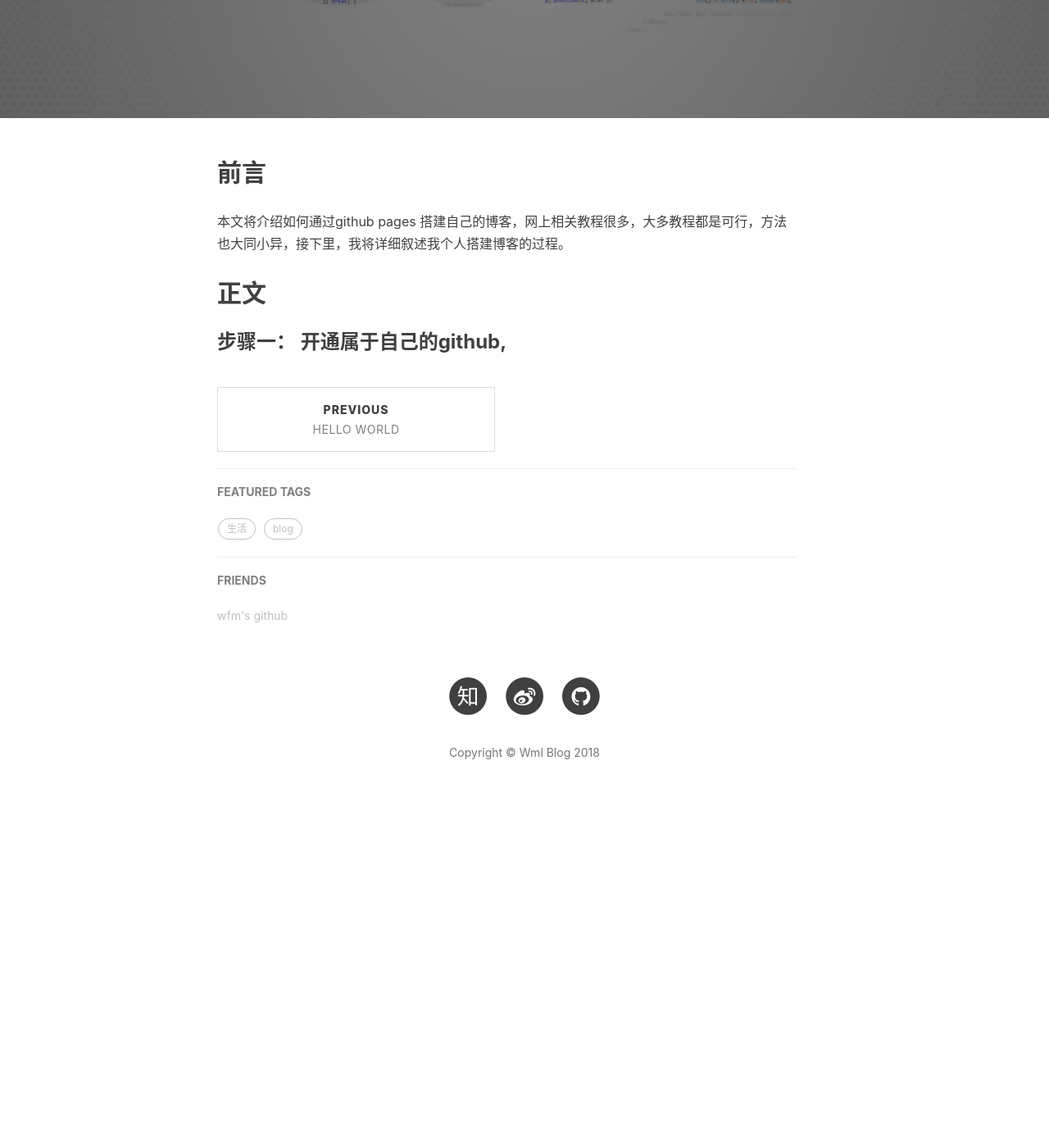
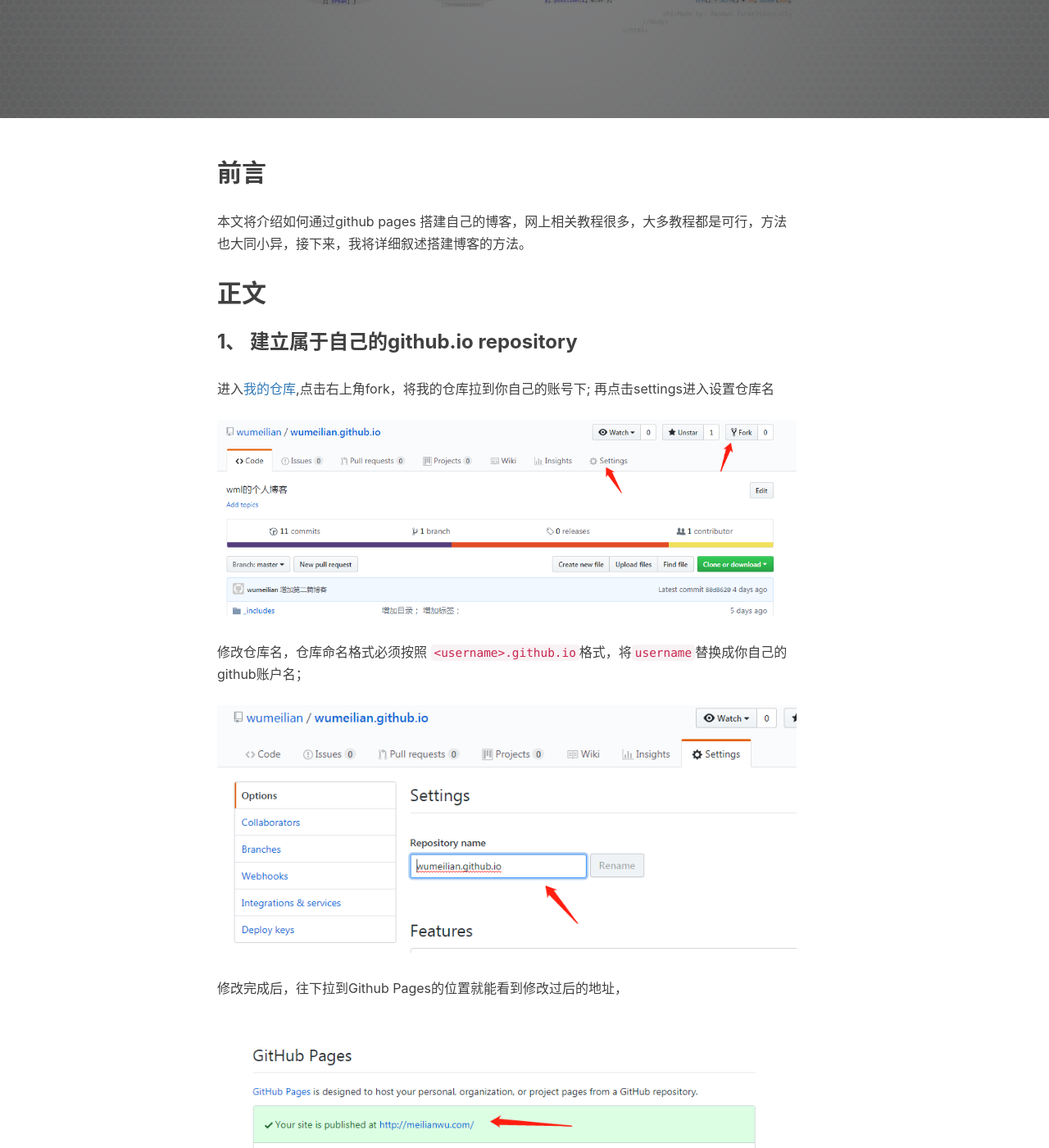
Before and after one commit to wumeilian/wumeilian.github.io, a Jekyll site: the page built from _posts/2018-05-31-blog-build.markdown, in a window 1280 px wide and 1400 px high, scrolled down 373 px. Shown: the whole window at 82% size. Built offline with Jekyll 4.4.1, drawn with Linux system fonts in a browser that asks for light colours; nearby versions of some CDN libraries; comment, search, counter and statistics services are not loaded; before the commit the page ends 1395 px from its top, so only the background shows below that; some of the changed text lies outside the part shown.

Commit message:
更新第二篇博客

```diff
--- a/_posts/2018-05-31-blog-build.markdown
+++ b/_posts/2018-05-31-blog-build.markdown
@@ -11,8 +11,21 @@
 
 ## 前言
 
-本文将介绍如何通过github pages 搭建自己的博客，网上相关教程很多，大多教程都是可行，方法也大同小异，接下里，我将详细叙述我个人搭建博客的过程。
+本文将介绍如何通过github pages 搭建自己的博客，网上相关教程很多，大多教程都是可行，方法也大同小异，接下来，我将详细叙述搭建博客的方法。
 
 ## 正文
 
-### 步骤一： 开通属于自己的github,
+### 1、 建立属于自己的github.io repository
+
+进入[我的仓库](https://github.com/wumeilian/wumeilian.github.io),点击右上角fork，将我的仓库拉到你自己的账号下; 再点击settings进入设置仓库名 ![fork](/img/blog-build-3.png)
+
+修改仓库名，仓库命名格式必须按照 `<username>.github.io`格式，将`username`替换成你自己的github账户名；![修改仓库名称](/img/blog-build-4.png)
+
+修改完成后，往下拉到Github Pages的位置就能看到修改过后的地址，![pages](/img/blog-build-5.png)
+
+访问该地址就可以看到页面了，如果出现页面打不开，请检查仓库名是否和用户名一致。
+![blog](/img/blog-build-6.png)
+
+### 2、拉取项目，更改配置
+
+把fork到自己账户下的项目拉取到本地，可以看到大致文件结构。(待更)
```
Also changed, not shown: img/blog-build-2.png (added), img/blog-build-3.png (added), img/blog-build-4.png (added), img/blog-build-5.png (added), img/blog-build-6.png (added).
